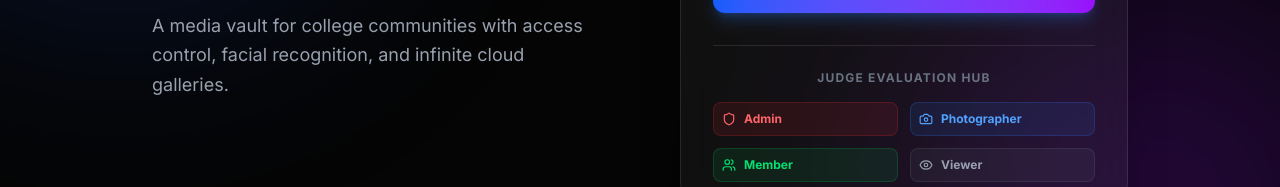
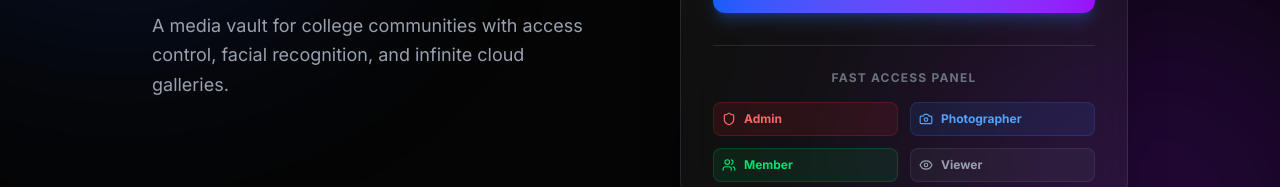
Before and after one commit to Shy-Rez/EventLens, a Next.js app in the folder frontend/: page /login in a window 1280 px wide. Shown: the part 421-608 px from the top of the page. Built offline with nearby package versions, Linux system fonts and the light colour scheme; no server answers.

Commit message:
Update page.tsx

```diff
--- a/frontend/app/login/page.tsx
+++ b/frontend/app/login/page.tsx
@@ -113,7 +113,7 @@ export default function LoginPage() {
           </form>
 
           <div className="border-t border-white/10 pt-6">
-            <p className="text-xs text-gray-500 uppercase tracking-widest font-bold text-center mb-4">Judge Evaluation Hub</p>
+            <p className="text-xs text-gray-500 uppercase tracking-widest font-bold text-center mb-4">Fast access panel</p>
             <div className="grid grid-cols-2 gap-3">
               <button onClick={(e) => handleLogin(e, "admin@club.edu")} className="flex items-center gap-2 p-2 rounded-lg bg-red-500/10 text-red-400 hover:bg-red-500/20 transition text-xs font-bold border border-red-500/20">
                 <Shield className="w-3.5 h-3.5" /> Admin
```
